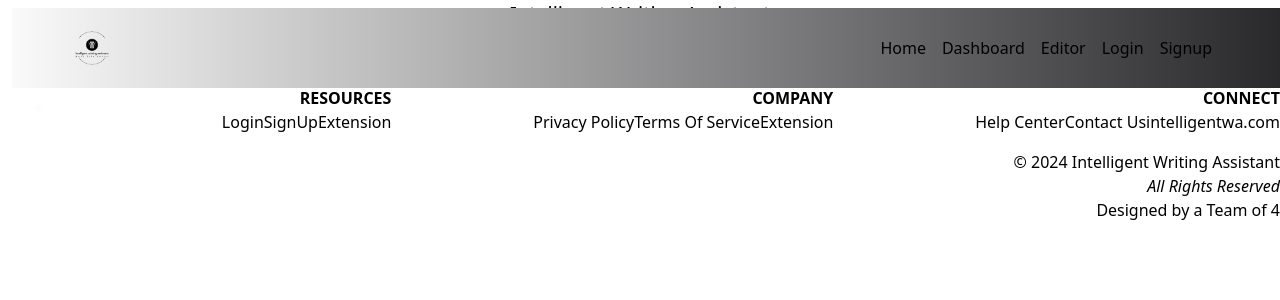
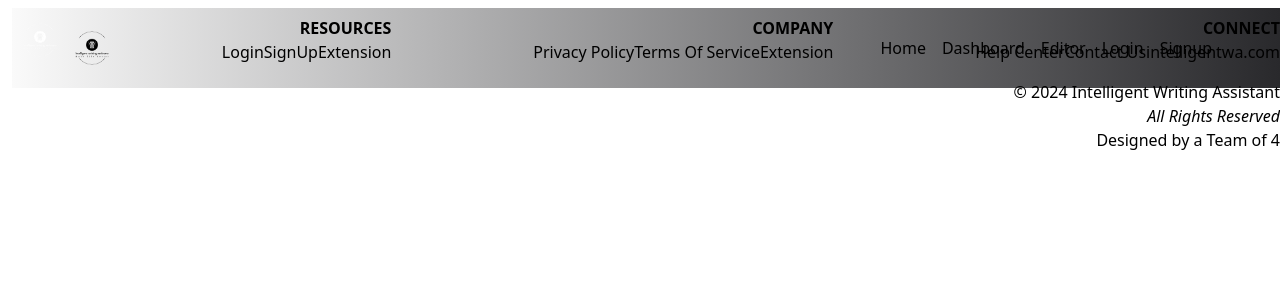
Before and after one commit to Robertpaschal/Portfolio_Project, a React (Create React App) app in the folder Writing_assistant/frontend/: page / in a window 1280 px wide. Shown: the top 300 px of the page. Built offline with nearby package versions, Linux system fonts and the light colour scheme.

Commit message:
chore: Update UI styling for App component

```diff
--- a/Writing_assistant/frontend/src/App.js
+++ b/Writing_assistant/frontend/src/App.js
@@ -5,10 +5,10 @@
 
 const App = () => {
     return (
-        <div className='flex justify-between flex-col text-right'>
-            <h1 className='text-center text-xl'>Intelligent Writing Assistant</h1>
-            <AutocompleteInput />
+        <div className='flex justify-between flex-col text-right bg-[#D9D9D9]'>
             <Navbar />
+            {/* <h1 className='text-center text-xl'>Intelligent Writing Assistant</h1>
+            <AutocompleteInput /> */}
             <Footer />
         </div>
     );
```
